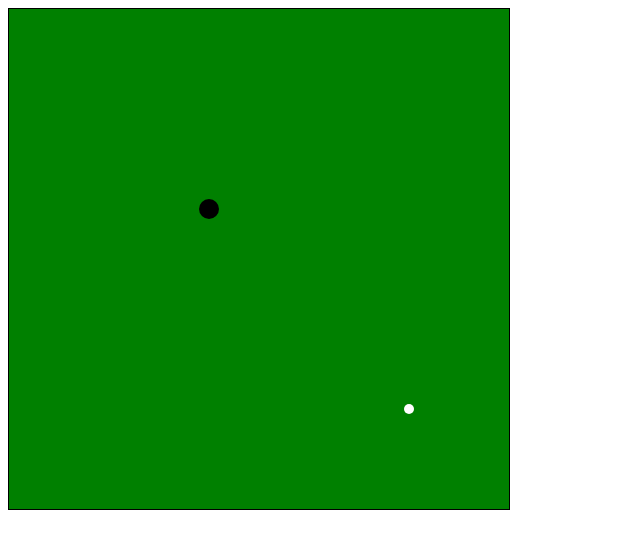
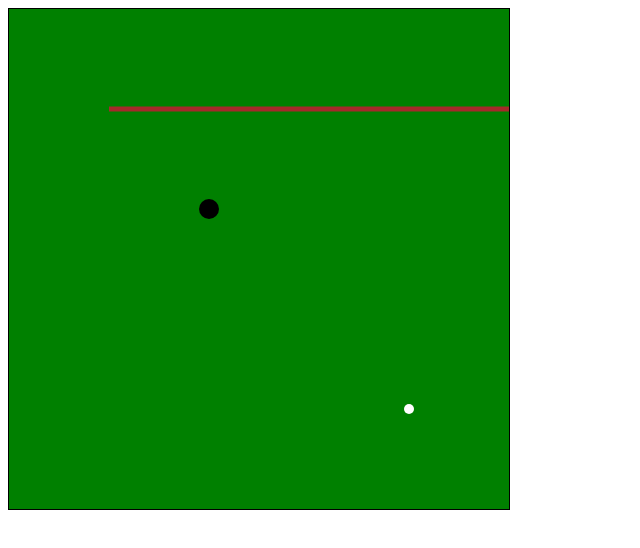
Before and after one commit to jeffnv/elite-golf, a plain HTML site: page index.html in a window 1280 px wide. Shown: the whole page, without its empty margins (0-640 px from the left). Drawn offline with Linux system fonts and the light colour scheme.

Commit message:
walls appear

```diff
--- a/ball.js
+++ b/ball.js
@@ -10,7 +10,7 @@ function Ball(loc, level) {
 Ball.prototype = Object.create(GameItem.prototype);
 
 Ball.prototype.render = function(context) {
-    GameItem.drawCircle(context, {
+    GolfDraw.drawCircle(context, {
         color: 'white',
         radius: 5,
         centerX: this.loc.x,
--- a/game_item.js
+++ b/game_item.js
@@ -1,19 +1,5 @@
 GameItem = function(options) {
     this.properties = {}.extend(options);
-}
-
-GameItem.drawCircle = function(context, options) {
-    context.beginPath();
-    context.arc(
-        options.centerX,
-        options.centerY,
-        options.radius,
-        0,
-        2 * Math.PI,
-        false
-    );
-    context.fillStyle = options.color;
-    context.fill();
 }
 
 GameItem.prototype.tick = function(ctx) {
--- /dev/null
+++ b/golf_draw.js
@@ -0,0 +1,24 @@
+GolfDraw = {
+    drawLine: function(context, options) {
+        context.beginPath();
+        context.moveTo(options.start.x, options.start.y);
+        context.lineTo(options.end.x, options.end.y);
+        context.lineWidth = options.width;
+        context.strokeStyle = options.color;
+        context.stroke();
+    },
+
+    drawCircle: function(context, options) {
+        context.beginPath();
+        context.arc(
+            options.centerX,
+            options.centerY,
+            options.radius,
+            0,
+            2 * Math.PI,
+            false
+        );
+        context.fillStyle = options.color;
+        context.fill();
+    }
+}
--- a/hole.js
+++ b/hole.js
@@ -2,10 +2,11 @@ function Hole(loc) {
     this.loc = loc
 }
 
+
 Hole.prototype = Object.create(GameItem.prototype);
 
 Hole.prototype.render = function(context) {
-    GameItem.drawCircle(context, {
+    GolfDraw.drawCircle(context, {
         color: 'black',
         radius: 10,
         centerX: this.loc.x,
--- a/index.html
+++ b/index.html
@@ -8,7 +8,9 @@
     <script src="hole.js"></script>
     <script src="level.js"></script>
     <script src="ball.js"></script>
+    <script src="wall.js"></script>
     <script src="golf_math.js"></script>
+    <script src="golf_draw.js"></script>
 </head>
 
 <body>
--- a/level.js
+++ b/level.js
@@ -1,9 +1,11 @@
 function Level(data, dimX, dimY) {
     this.ball = new Ball(data.ballLoc, this);
     this.hole = new Hole(data.holeLoc);
+    this.walls = Wall.initArray(data.walls);
     this.dimX = dimX;
     this.dimY = dimY;
     this.subItems = [this.ball, this.hole];
+    this.subItems = this.subItems.concat(this.walls);
 }
 Level.prototype = Object.create(GameItem.prototype);
 
@@ -11,10 +13,12 @@ Level.prototype.render = function(ctx) {
     ctx.fillStyle = 'green';
     ctx.fillRect(0, 0, this.dimX, this.dimY);
     if (this.vector) {
-        ctx.beginPath();
-        ctx.moveTo(this.vector.start.x, this.vector.start.y);
-        ctx.lineTo(this.vector.end.x, this.vector.end.y);
-        ctx.stroke();
+        GameItem.drawLine(ctx, {
+            color: 'white',
+            width: 2,
+            start: this.vector.start,
+            end: this.vector.end
+        })
     }
 }
 
--- a/levels.js
+++ b/levels.js
@@ -1,4 +1,20 @@
 window.emptyLevel = {
-  ballLoc: {x: 400, y: 400},
-  holeLoc: {x: 200, y: 200}
+    ballLoc: {
+        x: 400,
+        y: 400
+    },
+    holeLoc: {
+        x: 200,
+        y: 200
+    },
+    walls: [{
+        start: {
+            x: 100,
+            y: 100
+        },
+        end: {
+            x: 500,
+            y: 100
+        }
+    }]
 }
--- /dev/null
+++ b/wall.js
@@ -0,0 +1,19 @@
+function Wall(start, end) {
+    this.start = start;
+    this.end = end;
+}
+
+Wall.initArray = function(wallData) {
+    var walls = [];
+    if (wallData) {
+        wallData.forEach(function(data) {
+            walls.push(new Wall(data.start, data.end));
+        });
+    }
+    return walls;
+}
+Wall.prototype = Object.create(GameItem.prototype);
+
+Wall.prototype.render = function(context) {
+  GolfDraw.drawLine(context, {color: 'brown', width: 5, start: this.start, end: this.end});
+}
```
